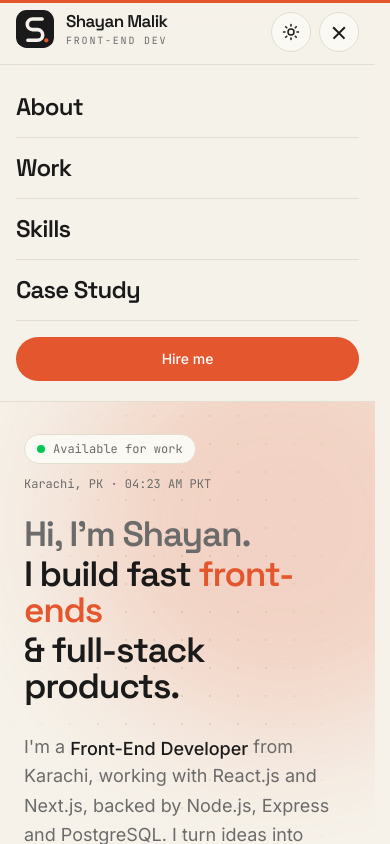
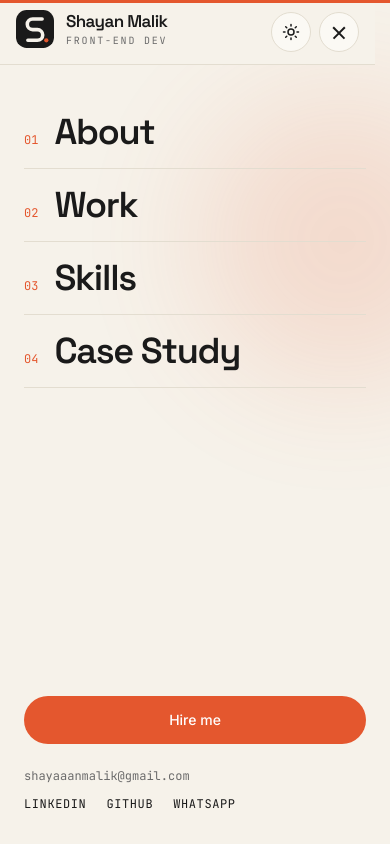
Before and after one commit to shayan-malik/shayanmalik, a Next.js app: page / in a window 390 px wide. Both pictures are taken after a click on the button 339 px from the left and 32 px from the top of the page. Shown: the top 844 px of the page. Built offline with nearby package versions, Linux system fonts and the light colour scheme.

Commit message:
new changes

```diff
--- a/src/components/Hero.jsx
+++ b/src/components/Hero.jsx
@@ -1,13 +1,22 @@
 "use client";
 import { useEffect, useState } from "react";
-import { motion, AnimatePresence, useMotionValue, useSpring } from "framer-motion";
+import {
+  motion,
+  AnimatePresence,
+  useMotionValue,
+  useSpring,
+} from "framer-motion";
 import Clock from "./Clock";
 import Magnetic from "./Magnetic";
 import CountUp from "./CountUp";
 import { useReady } from "./LoaderContext";
 
 const ease = [0.22, 1, 0.36, 1];
-const roles = ["Front-End Developer", "Next.js Developer", "Full-Stack Builder"];
+const roles = [
+  "Front-End Developer",
+  "Next.js Developer",
+  "Full-Stack Builder",
+];
 const stats = [
   { n: 5, label: "Live projects" },
   { n: 3, label: "Databases used" },
@@ -53,9 +62,12 @@ export default function Hero() {
   }
 
   const lines = [
-    <span key="1" className="text-[var(--muted)]">Hi, I&apos;m Shayan.</span>,
+    <span key="1" className="text-[var(--muted)]">
+      Hi, I&apos;m Shayan.
+    </span>,
     <span key="2">
-      I build fast <span className="text-[var(--accent)]">front-ends</span>
+      I build fast{" "}
+      <span className="whitespace-nowrap text-[var(--accent)]">front-ends</span>
     </span>,
     <span key="3">&amp; full-stack products.</span>,
   ];
@@ -114,9 +126,9 @@ export default function Hero() {
           transition={{ duration: 0.7, delay: 0.5, ease }}
           className="mt-6 max-w-xl text-lg text-[var(--muted)] leading-relaxed"
         >
-          I&apos;m a <RoleRotator /> from Karachi, working with React.js and Next.js,
-          backed by Node.js, Express and PostgreSQL. I turn ideas into deployed,
-          real-world apps.
+          I&apos;m a <RoleRotator /> from Karachi, working with React.js and
+          Next.js, backed by Node.js, Express and PostgreSQL. I turn ideas into
+          deployed, real-world apps.
         </motion.p>
 
         <motion.div
--- a/src/components/Navbar.jsx
+++ b/src/components/Navbar.jsx
@@ -5,6 +5,9 @@ import Logo from "./Logo";
 import Magnetic from "./Magnetic";
 import ThemeToggle from "./ThemeToggle";
 import { useReady } from "./LoaderContext";
+import { profile } from "@/lib/data";
+
+const ease = [0.22, 1, 0.36, 1];
 
 const links = [
   { id: "about", label: "About" },
@@ -44,26 +47,50 @@ export default function Navbar() {
     return () => obs.disconnect();
   }, []);
 
-  // desktop size par jaate hi mobile menu band
+  // menu khula ho to scroll lock + Escape se band
+  useEffect(() => {
+    if (!open) return;
+    document.documentElement.style.overflow = "hidden";
+    const onKey = (e) => e.key === "Escape" && setOpen(false);
+    window.addEventListener("keydown", onKey);
+    return () => {
+      document.documentElement.style.overflow = "";
+      window.removeEventListener("keydown", onKey);
+    };
+  }, [open]);
+
+  // desktop size par jaate hi menu band
   useEffect(() => {
     const onResize = () => window.innerWidth >= 768 && setOpen(false);
     window.addEventListener("resize", onResize);
     return () => window.removeEventListener("resize", onResize);
   }, []);
 
+  // mobile menu link: pehle menu band + scroll unlock, phir smooth scroll
+  function goTo(e, id) {
+    e.preventDefault();
+    setOpen(false);
+    setTimeout(() => {
+      document.getElementById(id)?.scrollIntoView({ behavior: "smooth", block: "start" });
+    }, 120);
+  }
+
   return (
+    <>
       <motion.header
         initial={{ y: -80, opacity: 0 }}
         animate={ready ? { y: 0, opacity: 1 } : undefined}
-      transition={{ duration: 0.7, ease: [0.22, 1, 0.36, 1] }}
+        transition={{ duration: 0.7, ease }}
         className={`sticky top-0 z-50 border-b transition-colors duration-300 ${
-        scrolled || open
+          open
+            ? "bg-[var(--bg)] border-[var(--line)]"
+            : scrolled
             ? "bg-[var(--bg)]/90 backdrop-blur-md border-[var(--line)]"
             : "bg-transparent border-transparent"
         }`}
       >
         <nav className="mx-auto flex h-16 max-w-6xl items-center justify-between gap-3 px-4 sm:px-6 md:h-[72px]">
-        <a href="#" aria-label="Home" className="min-w-0 shrink">
+          <a href="#" aria-label="Home" className="min-w-0 shrink" onClick={() => setOpen(false)}>
             <Logo />
           </a>
 
@@ -95,7 +122,6 @@ export default function Navbar() {
           <div className="flex shrink-0 items-center gap-2 sm:gap-3">
             <ThemeToggle />
 
-          {/* Hire me: sirf sm+ screens par. Mobile par menu ke andar hai */}
             <div className="hidden sm:block">
               <Magnetic strength={0.25}>
                 <a
@@ -111,6 +137,7 @@ export default function Navbar() {
               onClick={() => setOpen(!open)}
               aria-label="Toggle menu"
               aria-expanded={open}
+              aria-controls="mobile-menu"
               className="relative h-10 w-10 shrink-0 rounded-full border border-[var(--line)] bg-[var(--card)] md:hidden"
             >
               <span
@@ -126,41 +153,83 @@ export default function Navbar() {
             </button>
           </div>
         </nav>
+      </motion.header>
 
+      {/* Full-screen mobile menu (header ke bahar) */}
       <AnimatePresence>
         {open && (
           <motion.div
-            initial={{ opacity: 0, height: 0 }}
-            animate={{ opacity: 1, height: "auto" }}
-            exit={{ opacity: 0, height: 0 }}
-            transition={{ duration: 0.3 }}
-            className="overflow-hidden border-t border-[var(--line)] md:hidden"
+            id="mobile-menu"
+            initial={{ clipPath: "inset(0 0 100% 0)" }}
+            animate={{ clipPath: "inset(0 0 0% 0)" }}
+            exit={{ clipPath: "inset(0 0 100% 0)" }}
+            transition={{ duration: 0.5, ease: [0.76, 0, 0.24, 1] }}
+            className="fixed inset-0 z-40 flex flex-col overflow-y-auto bg-[var(--bg)] px-6 pb-8 pt-24 md:hidden"
           >
-            <ul className="px-4 py-3 sm:px-6">
-              {links.map((l) => (
-                <li key={l.id}>
+            {/* soft glow */}
+            <div
+              aria-hidden
+              className="pointer-events-none absolute -right-24 top-24 h-72 w-72 rounded-full bg-[var(--accent)] opacity-15 blur-3xl"
+            />
+
+            <ul className="relative">
+              {links.map((l, i) => (
+                <motion.li
+                  key={l.id}
+                  initial={{ opacity: 0, y: 30 }}
+                  animate={{ opacity: 1, y: 0 }}
+                  transition={{ delay: 0.2 + i * 0.07, duration: 0.5, ease }}
+                >
                   <a
                     href={`#${l.id}`}
-                    onClick={() => setOpen(false)}
-                    className="block border-b border-[var(--line)] py-3.5 font-display text-2xl"
+                    onClick={(e) => goTo(e, l.id)}
+                    className="flex items-baseline gap-4 border-b border-[var(--line)] py-4"
+                  >
+                    <span className="font-tag text-xs text-[var(--accent)]">
+                      {String(i + 1).padStart(2, "0")}
+                    </span>
+                    <span
+                      className={`font-display text-4xl transition-colors ${
+                        active === l.id ? "text-[var(--accent)]" : ""
+                      }`}
                     >
                       {l.label}
+                    </span>
                   </a>
-                </li>
+                </motion.li>
               ))}
-              <li className="pb-2 pt-4">
+            </ul>
+
+            <motion.div
+              initial={{ opacity: 0, y: 20 }}
+              animate={{ opacity: 1, y: 0 }}
+              transition={{ delay: 0.55, duration: 0.5, ease }}
+              className="relative mt-auto pt-10"
+            >
               <a
                 href="#contact"
-                  onClick={() => setOpen(false)}
-                  className="block rounded-full bg-[var(--accent)] py-3 text-center text-sm font-medium text-white"
+                onClick={(e) => goTo(e, "contact")}
+                className="block rounded-full bg-[var(--accent)] py-3.5 text-center text-sm font-medium text-white"
               >
                 Hire me
               </a>
-              </li>
-            </ul>
+
+              <a
+                href={`mailto:${profile.email}`}
+                className="mt-6 block break-all font-tag text-xs text-[var(--muted)]"
+              >
+                {profile.email}
+              </a>
+
+              <div className="mt-3 flex gap-5 font-tag text-xs uppercase tracking-wider">
+                <a href={profile.linkedin} target="_blank" rel="noreferrer">LinkedIn</a>
+                <a href={profile.github} target="_blank" rel="noreferrer">GitHub</a>
+                <a href={profile.whatsapp} target="_blank" rel="noreferrer">WhatsApp</a>
+              </div>
+            </motion.div>
           </motion.div>
         )}
       </AnimatePresence>
-    </motion.header>
+    </>
   );
 }
--- a/src/components/SectionHead.jsx
+++ b/src/components/SectionHead.jsx
@@ -5,36 +5,41 @@ const ease = [0.22, 1, 0.36, 1];
 
 export default function SectionHead({ num, title }) {
   return (
-    <div className="mb-8 md:mb-10">
-      <div className="flex items-end justify-between pb-4">
+    <motion.div
+      className="mb-8 md:mb-10"
+      initial="hidden"
+      whileInView="show"
+      viewport={{ once: true, margin: "-40px" }}
+    >
+      <div className="flex items-end justify-between gap-4 pb-4">
         <div className="overflow-hidden py-1">
           <motion.h2
             className="font-display text-3xl sm:text-4xl md:text-6xl"
-            initial={{ y: "110%" }}
-            whileInView={{ y: 0 }}
-            viewport={{ once: true }}
-            transition={{ duration: 0.8, ease }}
+            variants={{
+              hidden: { y: "110%" },
+              show: { y: 0, transition: { duration: 0.8, ease } },
+            }}
           >
             {title}
           </motion.h2>
         </div>
         <motion.span
           className="hidden shrink-0 font-tag text-sm text-[var(--accent)] sm:block"
-          initial={{ opacity: 0 }}
-          whileInView={{ opacity: 1 }}
-          viewport={{ once: true }}
-          transition={{ delay: 0.4 }}
+          variants={{
+            hidden: { opacity: 0 },
+            show: { opacity: 1, transition: { delay: 0.4 } },
+          }}
         >
           {num}
         </motion.span>
       </div>
       <motion.div
-        className="h-px bg-[var(--line)] origin-left"
-        initial={{ scaleX: 0 }}
-        whileInView={{ scaleX: 1 }}
-        viewport={{ once: true }}
-        transition={{ duration: 1, ease }}
+        className="h-px origin-left bg-[var(--line)]"
+        variants={{
+          hidden: { scaleX: 0 },
+          show: { scaleX: 1, transition: { duration: 1, ease } },
+        }}
       />
-    </div>
+    </motion.div>
   );
 }
--- a/src/components/Skills.jsx
+++ b/src/components/Skills.jsx
@@ -112,7 +112,7 @@ function Connector() {
   return (
     <div
       aria-hidden
-      className="relative mx-auto h-8 w-px shrink-0 bg-[var(--line)] md:mx-0 md:h-px md:w-10 md:self-center"
+      className="relative mx-auto h-5 w-px shrink-0 bg-[var(--line)] md:mx-0 md:h-px md:w-10 md:self-center"
     >
       <span className="flow-dot" />
     </div>
@@ -151,20 +151,26 @@ export default function Skills() {
                 viewport={{ once: true, margin: "-40px" }}
                 transition={{ duration: 0.6, delay: i * 0.1, ease }}
                 whileHover={{ y: -4 }}
-                className={`relative flex-1 rounded-3xl border p-5 text-left transition-colors duration-300 ${
+                className={`relative flex-1 rounded-3xl border p-4 md:p-5 text-left transition-colors duration-300 ${
                   on
                     ? "border-[var(--accent)] bg-[var(--card)] shadow-[0_20px_40px_-24px_var(--accent)]"
                     : "border-[var(--line)] bg-[var(--card)]/60 hover:border-[var(--accent)]"
                 }`}
               >
                 <div className="flex items-center justify-between font-tag text-[11px] uppercase tracking-[0.18em]">
-                  <span className={on ? "text-[var(--accent)]" : "text-[var(--muted)]"}>
+                  <span
+                    className={
+                      on ? "text-[var(--accent)]" : "text-[var(--muted)]"
+                    }
+                  >
                     {String(i + 1).padStart(2, "0")}
                   </span>
-                  <span className="text-[var(--muted)]">{l.items.length} tools</span>
+                  <span className="text-[var(--muted)]">
+                    {l.items.length} tools
+                  </span>
                 </div>
 
-                <div className="mt-6 flex h-8 items-center">
+                <div className="mt-4 md:mt-6 flex h-8 items-center">
                   {logos.length ? (
                     logos.map((it, k) => (
                       <span
@@ -175,11 +181,15 @@ export default function Skills() {
                       </span>
                     ))
                   ) : (
-                    <span className="font-tag text-xs text-[var(--muted)]">{"</>"}</span>
+                    <span className="font-tag text-xs text-[var(--muted)]">
+                      {"</>"}
+                    </span>
                   )}
                 </div>
 
-                <h3 className="mt-4 font-display text-2xl md:text-3xl">{l.label}</h3>
+                <h3 className="mt-3 md:mt-4 font-display text-2xl md:text-3xl">
+                  {l.label}
+                </h3>
                 <p className="mt-1 font-tag text-[11px] uppercase tracking-wider text-[var(--muted)]">
                   {l.tag}
                 </p>
@@ -203,7 +213,7 @@ export default function Skills() {
         <div className="h-[2px] w-full bg-[var(--line)]">
           <motion.div
             key={layer.key}
-            className="min-w-0 p-5 md:p-8"
+            className="min-w-0 p-4 sm:p-5 md:p-8"
             initial={{ scaleX: 0 }}
             animate={{ scaleX: 1 }}
             transition={{ duration: 0.6, ease }}
@@ -224,10 +234,12 @@ export default function Skills() {
                 {layer.label}
                 <span className="text-[var(--accent)]">.</span>
               </h4>
-              <p className="max-w-md text-sm text-[var(--muted)]">{layer.desc}</p>
+              <p className="max-w-md text-sm text-[var(--muted)]">
+                {layer.desc}
+              </p>
             </div>
 
-            <ul className="grid grid-cols-2 gap-3 md:grid-cols-4">
+            <ul className="grid grid-cols-2 gap-2.5 sm:gap-3 md:grid-cols-4">
               {layer.items.map((it, i) => (
                 <motion.li
                   key={it.n}
@@ -235,10 +247,12 @@ export default function Skills() {
                   animate={{ opacity: 1, scale: 1, y: 0 }}
                   transition={{ delay: i * 0.04, duration: 0.35, ease }}
                   whileHover={{ y: -4 }}
-                  className="min-w-0 flex cursor-default items-center gap-3 rounded-2xl border border-[var(--line)] bg-[var(--bg)] px-4 py-3.5 transition-colors hover:border-[var(--accent)]"
+                  className="flex min-w-0 cursor-default flex-col items-start gap-2 rounded-2xl border border-[var(--line)] bg-[var(--bg)] px-3.5 py-3 transition-colors hover:border-[var(--accent)] sm:flex-row sm:items-center sm:gap-3 sm:px-4 sm:py-3.5"
                 >
                   <Logo item={it} size={28} />
-                  <span className="text-sm leading-tight break-words">{it.n}</span>
+                  <span className="min-w-0 text-[13px] leading-tight [overflow-wrap:anywhere] sm:text-sm">
+                    {it.n}
+                  </span>
                 </motion.li>
               ))}
             </ul>
```
Lines whose indentation alone changed are shown as unchanged.
